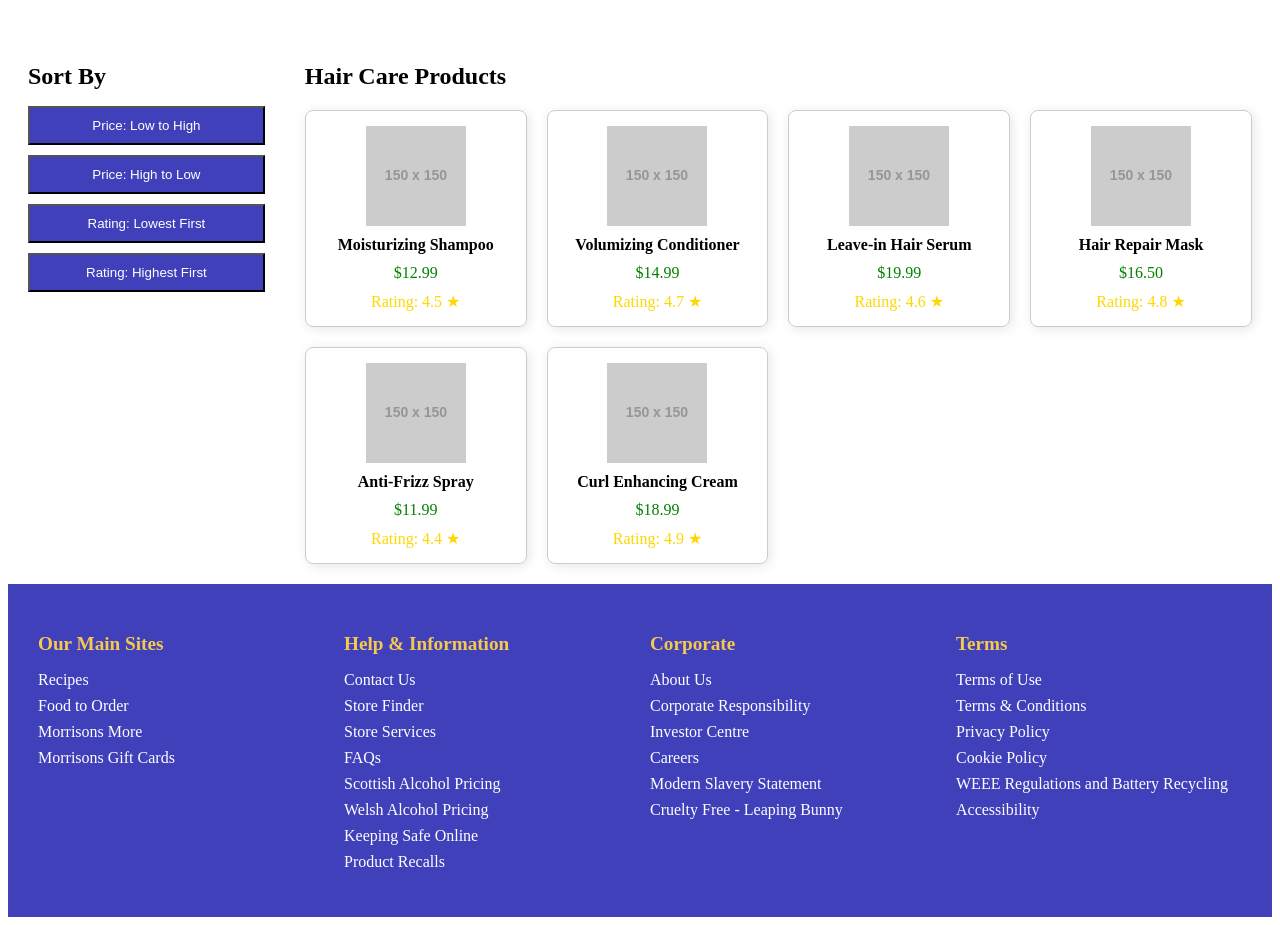
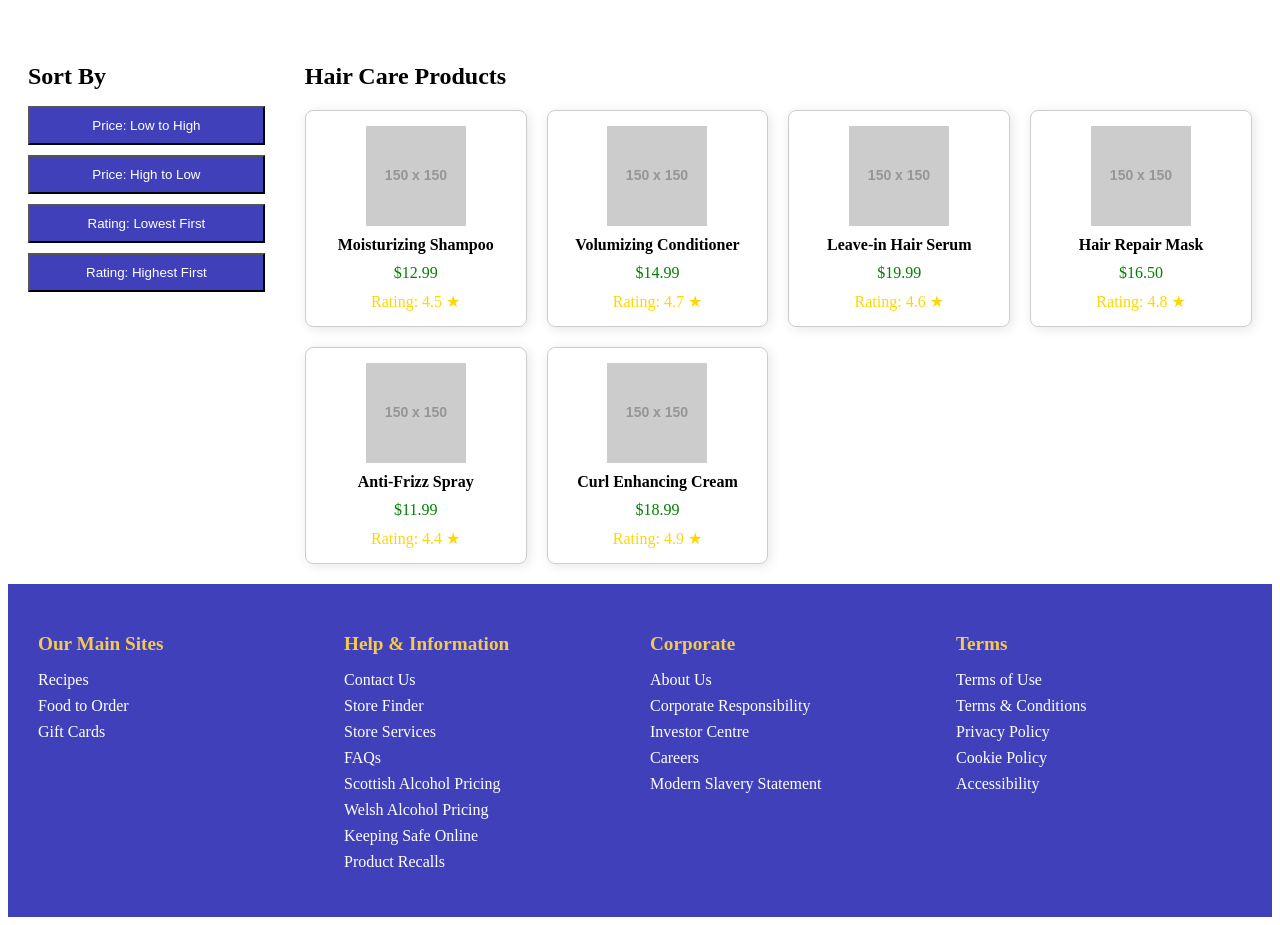
Before and after one commit to JADEOYE95/jadeoye95.github.io, a plain HTML site: page index.html in a window 1280 px wide. Shown: the part 82-1007 px from the top of the page. Drawn offline with Linux system fonts and the light colour scheme; placeholder pictures from the web are drawn by us.

Commit message:
Update index.html

```diff
--- a/index.html
+++ b/index.html
@@ -57,8 +57,7 @@
         <ul>
             <li><a href="#">Recipes</a></li>
             <li><a href="#">Food to Order</a></li>
-            <li><a href="#">Morrisons More</a></li>
-            <li><a href="#">Morrisons Gift Cards</a></li>
+            <li><a href="#">Gift Cards</a></li>
         </ul>
     </div>
     <div class="footer-column">
@@ -82,7 +81,6 @@
             <li><a href="#">Investor Centre</a></li>
             <li><a href="#">Careers</a></li>
             <li><a href="#">Modern Slavery Statement</a></li>
-            <li><a href="#">Cruelty Free - Leaping Bunny</a></li>
         </ul>
     </div>
     <div class="footer-column">
@@ -92,7 +90,6 @@
             <li><a href="#">Terms & Conditions</a></li>
             <li><a href="#">Privacy Policy</a></li>
             <li><a href="#">Cookie Policy</a></li>
-            <li><a href="#">WEEE Regulations and Battery Recycling</a></li>
             <li><a href="#">Accessibility</a></li>
         </ul>
     </div>
```
